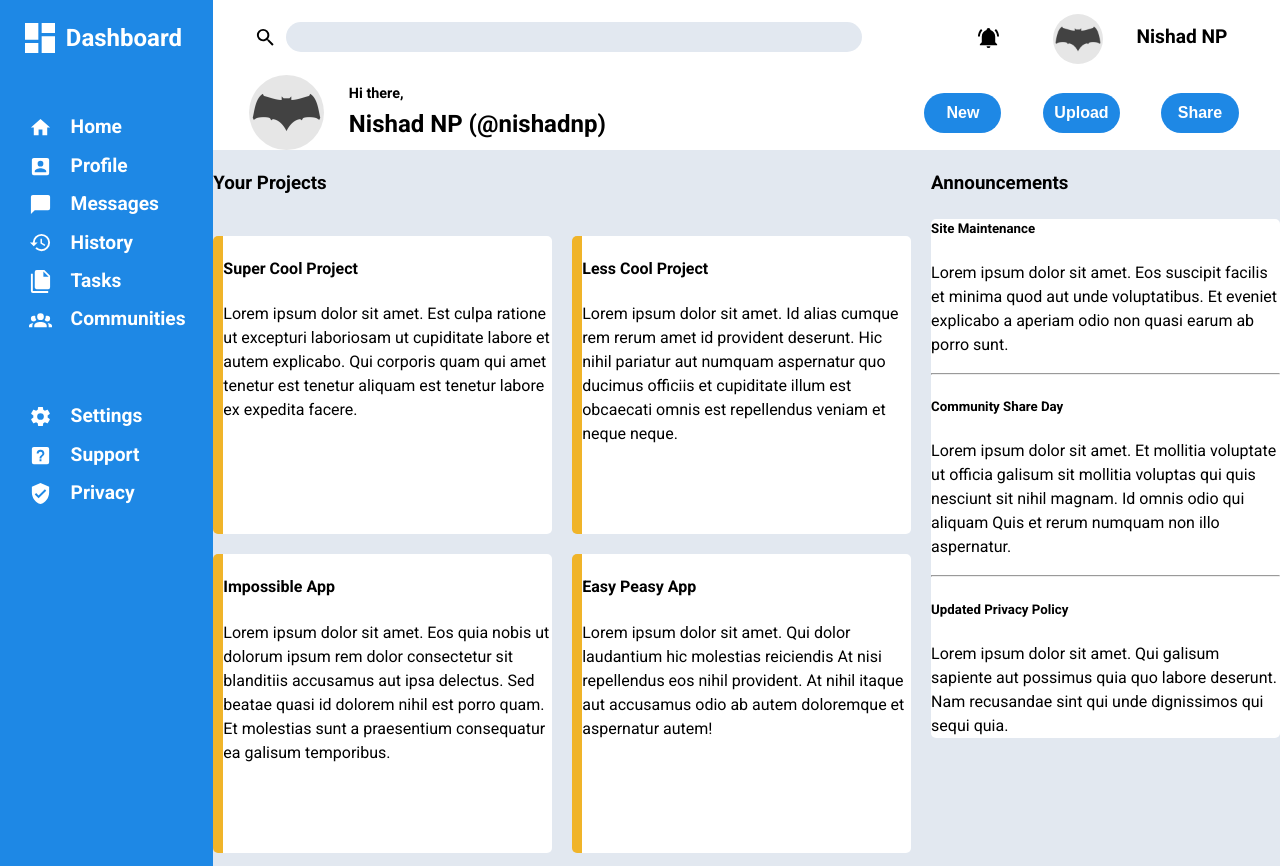
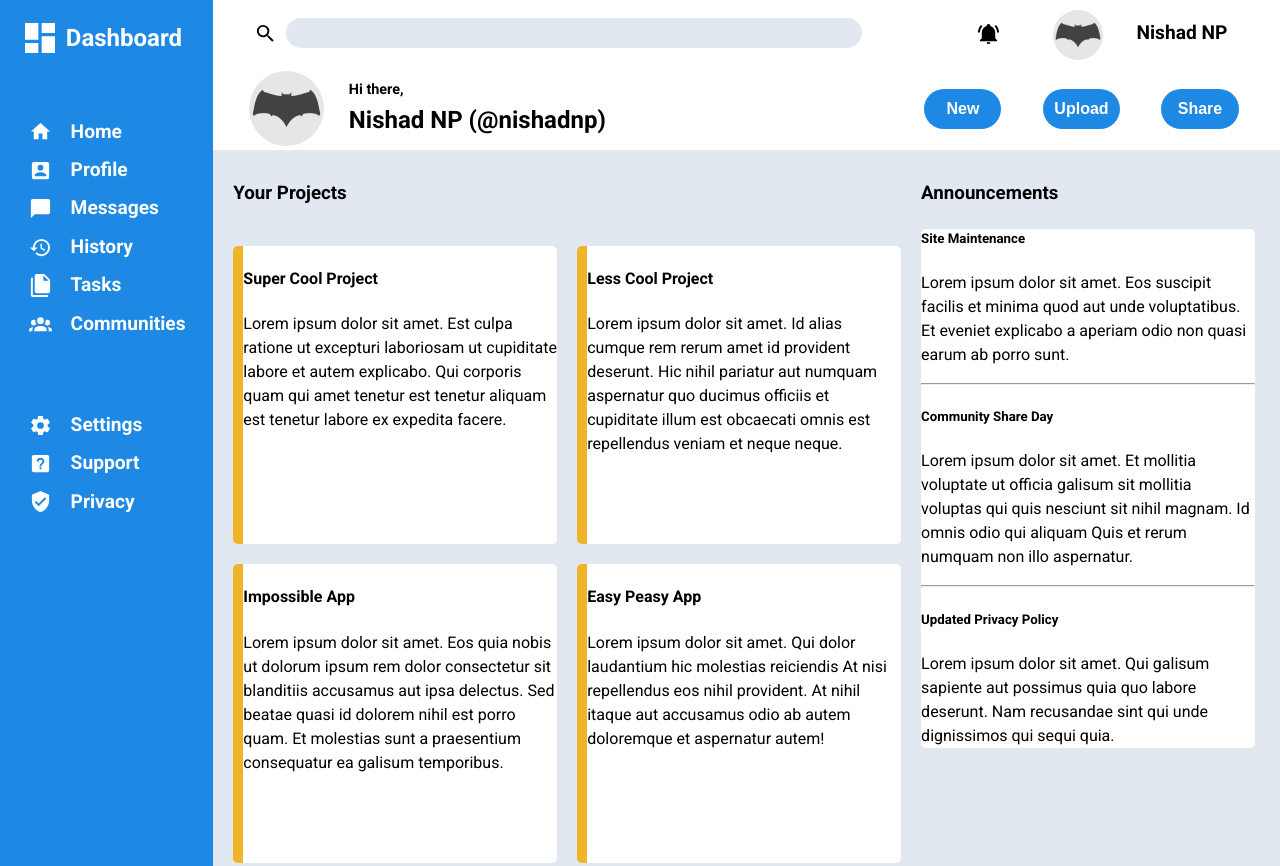
Before and after one commit to nishadnp/admin-dashboard, a plain HTML site: page index.html in a window 1280 px wide. Shown: the top 866 px of the page. Drawn offline with Linux system fonts and the light colour scheme.

Commit message:
style: tweak `.main-header` and `.main-content`
In `.main-header` grid, give 2nd row the row-size twice that of 1st row
Adjust paddings of `.main-content` container to improve aesthetics

```diff
--- a/css/style.css
+++ b/css/style.css
@@ -67,7 +67,7 @@ body {
     grid-area: header;
     display: grid;
     grid-template-columns: 2fr 1fr;
-    grid-template-rows: 1fr 1fr;
+    grid-template-rows: 1fr 2fr;
     align-items: center;
     justify-items: center;
 }
@@ -125,7 +125,6 @@ button.notification:active {
 .userpic-icon1, .userpic-icon2 {
     vertical-align: middle;
     filter: invert(0.1);
-
 }
 
 .welcome-user {
@@ -186,6 +185,7 @@ button.notification:active {
     display: grid;
     grid-template-columns: 2fr 1fr;
     gap: 20px;
+    padding: 10px 25px 75px 20px;
 }
 
 .main-content article {
```
